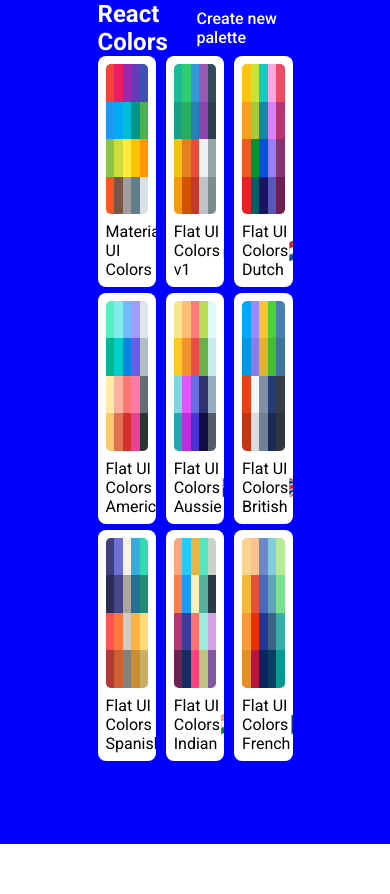
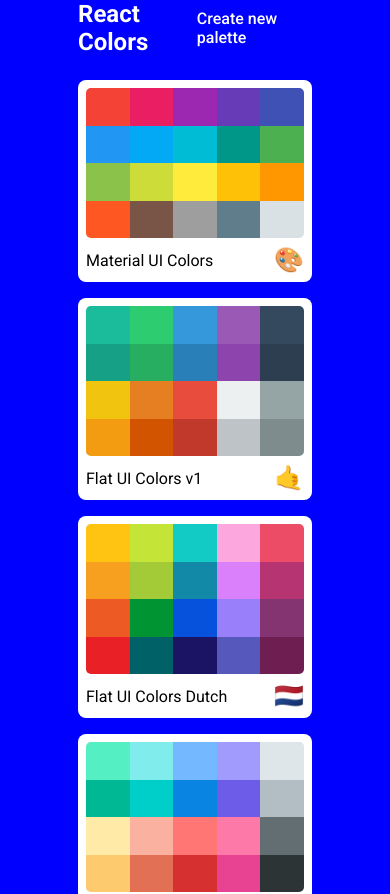
Before and after one commit to LucasLBF/color-app, a React (Create React App) app: page / in a window 390 px wide. Shown: the top 894 px of the page. Before the commit the page ends 844 px from the top, so only its background shows below. Built offline with nearby package versions, Linux system fonts and the light colour scheme.

Commit message:
style: make palette list responsive

```diff
--- a/src/ComponentStyles/MiniPaletteStyles.js
+++ b/src/ComponentStyles/MiniPaletteStyles.js
@@ -5,7 +5,6 @@
     flexDirection: "column",
     justifyContent: "center",
     borderRadius: "0.5rem",
-    marginBottom: "10%",
     padding: "0.5rem",
     position: "relative",
     overflow: "hidden",
--- a/src/ComponentStyles/PaletteListStyles.js
+++ b/src/ComponentStyles/PaletteListStyles.js
@@ -1,3 +1,5 @@
+import breakpoints from "./mediaQueries";
+
 const PaletteListStyles = {
   root: {
     backgroundColor: "blue",
@@ -8,11 +10,20 @@
     justifyContent: "center",
   },
   container: {
-    width: "50%",
+    width: "60%",
     display: "flex",
     alignItems: "flex-start",
     flexDirection: "column",
     flexWrap: "wrap",
+    [breakpoints.down("xl")]: {
+      width: "70%",
+    },
+    [breakpoints.down("lg")]: {
+      width: "80%",
+    },
+    [breakpoints.down("xs")]: {
+      width: "60%",
+    },
   },
   nav: {
     display: "flex",
@@ -20,6 +31,7 @@
     justifyContent: "space-between",
     color: "#fff",
     alignItems: "center",
+    marginBottom: "1.5rem",
     "& a:link, & a:visited": {
       color: "#fff",
       fontWeight: "500",
@@ -36,7 +48,14 @@
     width: "100%",
     display: "grid",
     gridTemplateColumns: "repeat(3, 1fr)",
-    columnGap: "5%",
+    gridGap: "2rem",
+    [breakpoints.down("md")]: {
+      gridTemplateColumns: "repeat(2, 1fr)",
+    },
+    [breakpoints.down("xs")]: {
+      gridTemplateColumns: "1fr",
+      gridGap: "1rem",
+    },
   },
 };
 
--- a/src/ComponentStyles/mediaQueries.js
+++ b/src/ComponentStyles/mediaQueries.js
@@ -5,6 +5,7 @@
       sm: "768px",
       md: "992px",
       lg: "1200px",
+      xl: "1600px",
     };
     return `@media (max-width: ${sizes[size]})`;
   },
```
